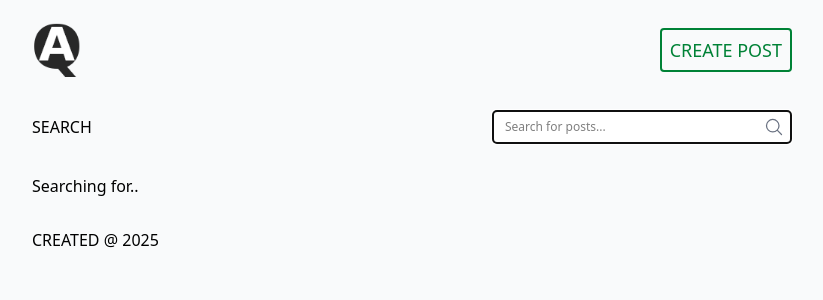
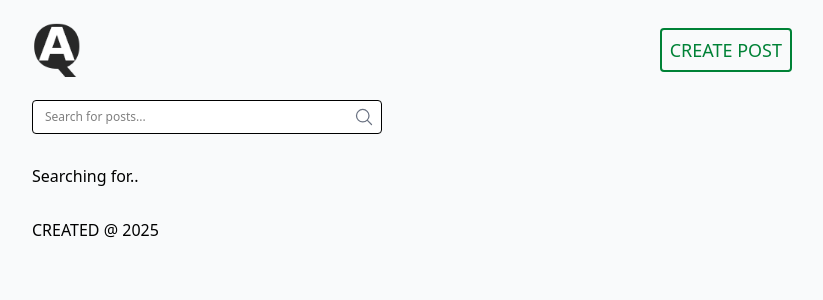
Before and after one commit to typeofross/qa-react-express, a React (Vite) app in the folder client/: page /search in a window 1280 px wide. Shown: the top 300 px of the page, without its empty margins (228-1051 px from the left). Built offline with nearby package versions, Linux system fonts and the light colour scheme.

Commit message:
Move search input to header and handle search from more routes

```diff
--- a/client/src/components/Home.jsx
+++ b/client/src/components/Home.jsx
@@ -1,16 +1,10 @@
 import React, { useState, useEffect } from 'react';
 import services from '../../services/fetch.js';
 import ListItems from './partials/ListItems.jsx';
-import SearchInputField from './partials/SearchInputField.jsx';
-import { useLocation } from 'react-router';
 import CatalogItems from './partials/CatalogItems.jsx';
 
 function Home() {
   const [data, setData] = useState([]);
-
-  // From state when redirecting from Search to Home if value is empty (so it can hold the focus on the input)
-  const location = useLocation();
-  const from = location.state?.from;
 
   useEffect(() => {
     fetchData()
@@ -34,9 +28,6 @@ function Home() {
 
   return (
     <>
-      <div className="sm:w-[350px]">
-        <SearchInputField focused={from ? true : false} fromHome={true} />
-      </div>
       <div className="grid grid-cols-1 md:grid-cols-[200px_auto] mt-8 gap-3">
         <div className="md:border-r-1 md:border-gray-200">
           <p className="text-xs mb-4">CATEGORIES:</p>
--- a/client/src/components/Search.jsx
+++ b/client/src/components/Search.jsx
@@ -1,36 +1,14 @@
-import { useState } from "react";
 import { useLocation } from "react-router";
-import SearchInputField from "./partials/SearchInputField.jsx";
 
 function Search() {
-  const [dataFromSearchInput, setData] = useState('');
   const location = useLocation();
   let searchValue = location.state?.searchValue;
-
-  const handleDataFromSearchInput = (data) => {
-    searchValue = undefined;
-    setData(data);
-  };
-
-  // Search results will be displayed from this component, so the search value
-  // Will be either as props sent from Child, or, as state from Home
-
-  const searchFor = dataFromSearchInput ? dataFromSearchInput : searchValue;
 
   return (
     <>
       <title>Search</title>
 
-      <div className="grid grid-cols-1 md:grid-cols-[100px_300px] justify-between items-center mb-[30px]">
-        <div className="hidden md:block">
-          <h1>SEARCH</h1>
-        </div>
-        <div>
-          <SearchInputField focused={true} onDataChange={handleDataFromSearchInput} searchValue={searchFor} />
-        </div>
-      </div>
-
-      <h1>Searching for.. {searchFor}</h1>
+      <h1 className="mt-5">Searching for.. {searchValue}</h1>
     </>
   )
 }
--- a/client/src/components/partials/Header.jsx
+++ b/client/src/components/partials/Header.jsx
@@ -1,9 +1,11 @@
-import React, { useState } from 'react';
+import React from 'react';
 import { NavLink } from 'react-router';
+import SearchInputField from './SearchInputField.jsx';
 
 function Header() {
+
   return (
-    <nav className="grid grid-cols-[1fr_1fr]">
+    <>    <nav className="grid grid-cols-[1fr_1fr]">
       <div className="justify-self-start self-center">
         <NavLink to='/' className="font-bold"><img src="/src/assets/img/logo.png" className="h-15" /></NavLink>
       </div>
@@ -11,6 +13,11 @@ function Header() {
         <NavLink to='/login' className="text-sm md:text-lg p-2 border-2 rounded-sm border-green-700 text-green-700 font-medium hover:bg-green-700 hover:text-white">CREATE POST</NavLink>
       </div>
     </nav>
+
+      <div className="sm:w-[350px] mt-5">
+        <SearchInputField />
+      </div>
+    </>
   );
 }
 
--- a/client/src/components/partials/SearchInputField.jsx
+++ b/client/src/components/partials/SearchInputField.jsx
@@ -1,18 +1,9 @@
-import { useRef, useEffect } from "react"
+import { useRef } from "react"
 import { useNavigate } from "react-router";
 
-function SearchInputField(props) {
-  const inputRef = useRef(null);
+function SearchInputField() {
   const timeoutId = useRef(null);
   const navigate = useNavigate();
-
-  // Checks if it should be focused and sets the value.
-  useEffect(() => {
-    if (props.focused && inputRef.current) {
-      inputRef.current.focus();
-      inputRef.current.value = props.searchValue ?? "";
-    }
-  }, [props.focused]);
 
   const onInputChangeHandler = (e) => {
     const searchValue = e.target.value;
@@ -23,15 +14,11 @@ function SearchInputField(props) {
 
     timeoutId.current = setTimeout(() => {
 
-      // If the search value is empty load Home component
+      // If the search value is empty load go back to previous view.
       !searchValue.trim() ?
-        navigate('/', { state: { from: 'search' } }) :
+        navigate(-1) :
 
-        // Otherwise if search is not initiated from Home, send back props from Child (this) to parent (Search)
-        !props.fromHome ? props.onDataChange(searchValue) :
-
-          // Or, if it's initiated from Home, load Search component and pass the state of the search value.
-          navigate('/search', { state: { "searchValue": searchValue } });
+        navigate('/search', { state: { "searchValue": searchValue } });
     }, 300);
 
   }
@@ -47,7 +34,6 @@ function SearchInputField(props) {
           placeholder="Search for posts..."
           autoComplete="off"
           className="w-full rounded-sm py-2 ps-3 pe-10 border-black border-1 bg-white text-xs"
-          ref={inputRef}
         />
 
         <span className="absolute end-1 inset-y-0 grid w-7 place-content-center">
```
